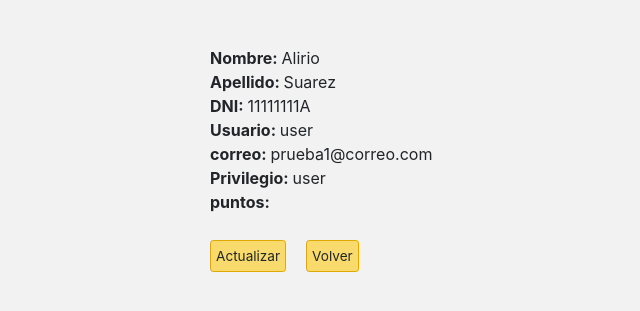
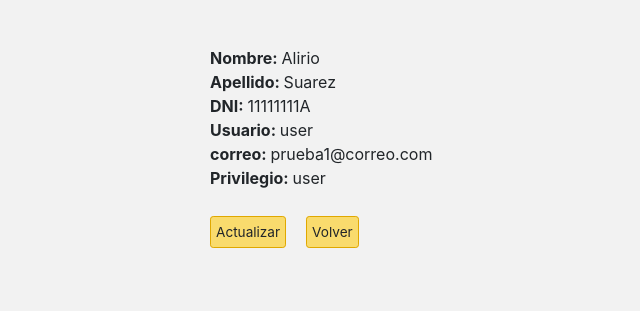
Before and after one commit to AimerSQL/proyectofinal, a PHP site: page /perfil.php in a window 1280 px wide. Shown: the part 82-393 px from the top of the page, without its empty margins (180-820 px from the left). Run offline with PHP 8.4, Linux system fonts and the light colour scheme; a user stored in the database is signed in; data comes from the database, SQL or seed files in the repository; data that the repository does not hold is empty; some libraries are stand-ins or nearby versions.

Commit message:
lo mismo

```diff
--- a/perfil.php
+++ b/perfil.php
@@ -58,8 +58,6 @@
                     .$correo.'<br>
                     <span class="negrita">Privilegio: </span>'
                     .$nivel.'<br>
-                    <span class="negrita">puntos: </span>'
-                    .$puntos.'<br>
                 </div>';
            }
            echo '<div class="cajitas">
```
